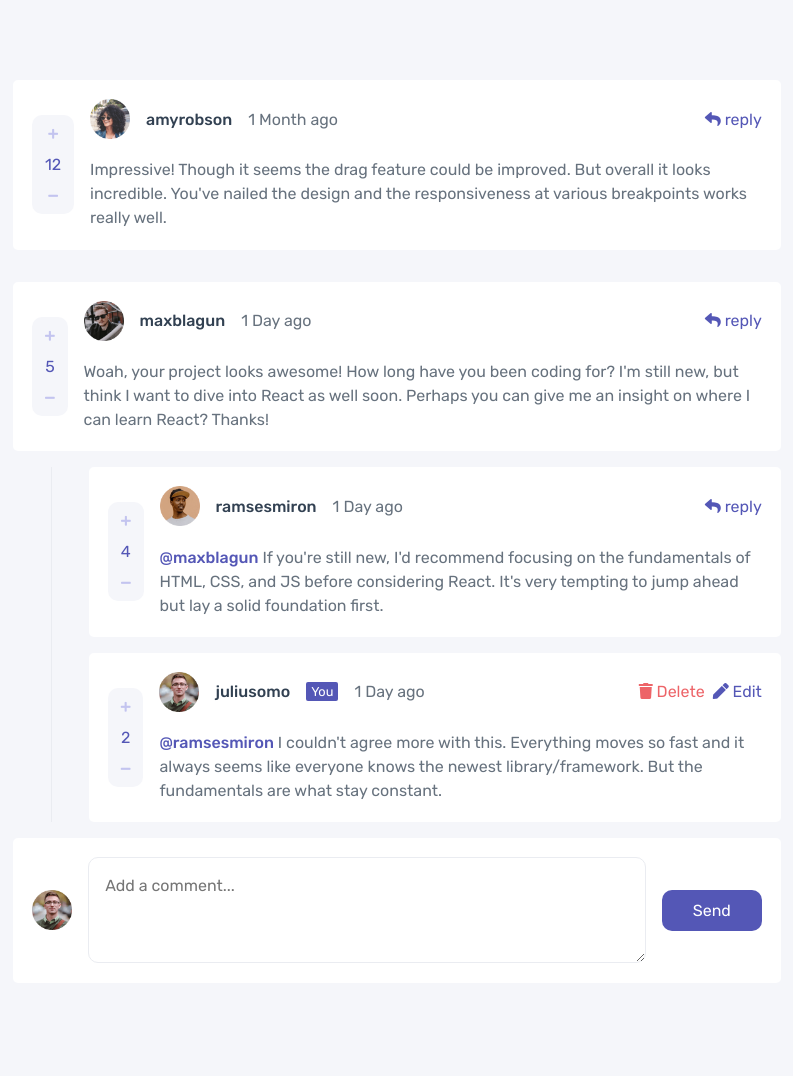
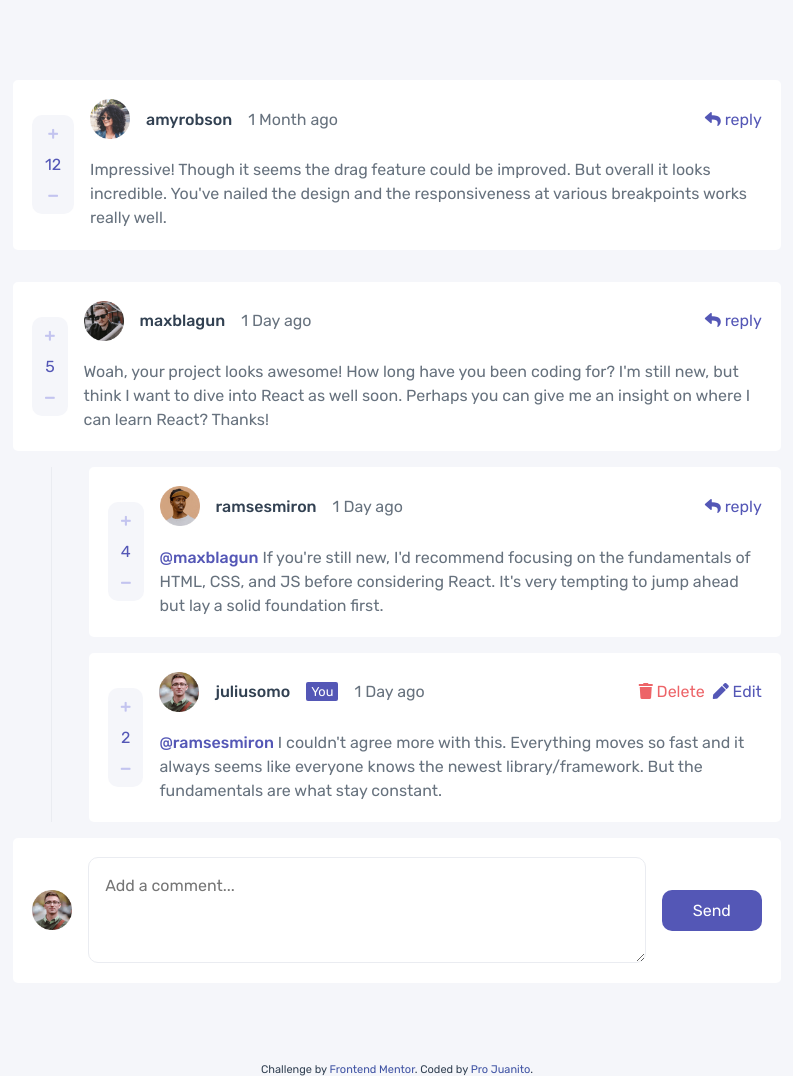
Before and after one commit to idrissjuanito/interactive-comments, a plain HTML site: page index.html in a window 1280 px wide. Shown: the whole page, without its empty margins (243-1036 px from the left). Drawn offline with Linux system fonts and the light colour scheme.

Commit message:
Updated ReadMe

```diff
--- a/index.html
+++ b/index.html
@@ -21,10 +21,10 @@
         <button  class="confirm-del">YES, DELETE</button>
       </div>
     </div>
-    <!-- <div class="attribution">
+    <div class="attribution">
       Challenge by <a href="https://www.frontendmentor.io?ref=challenge" target="_blank">Frontend Mentor</a>.
-      Coded by <a href="#">Your Name Here</a>.
-    </div> -->
+      Coded by <a href="https://projuanito.com">Pro Juanito</a>.
+    </div>
     <script defer src="js/script.js"></script>
   </body>
 </html>
--- a/scss/main.scss
+++ b/scss/main.scss
@@ -54,6 +54,7 @@ textarea{
         outline: solid 1px $lightBlue;
     }
 }
+
 button{
     font-size: 1rem;
     outline: none;
```
Also changed, not shown: images/solution-preview.png (added), 2 other files.
